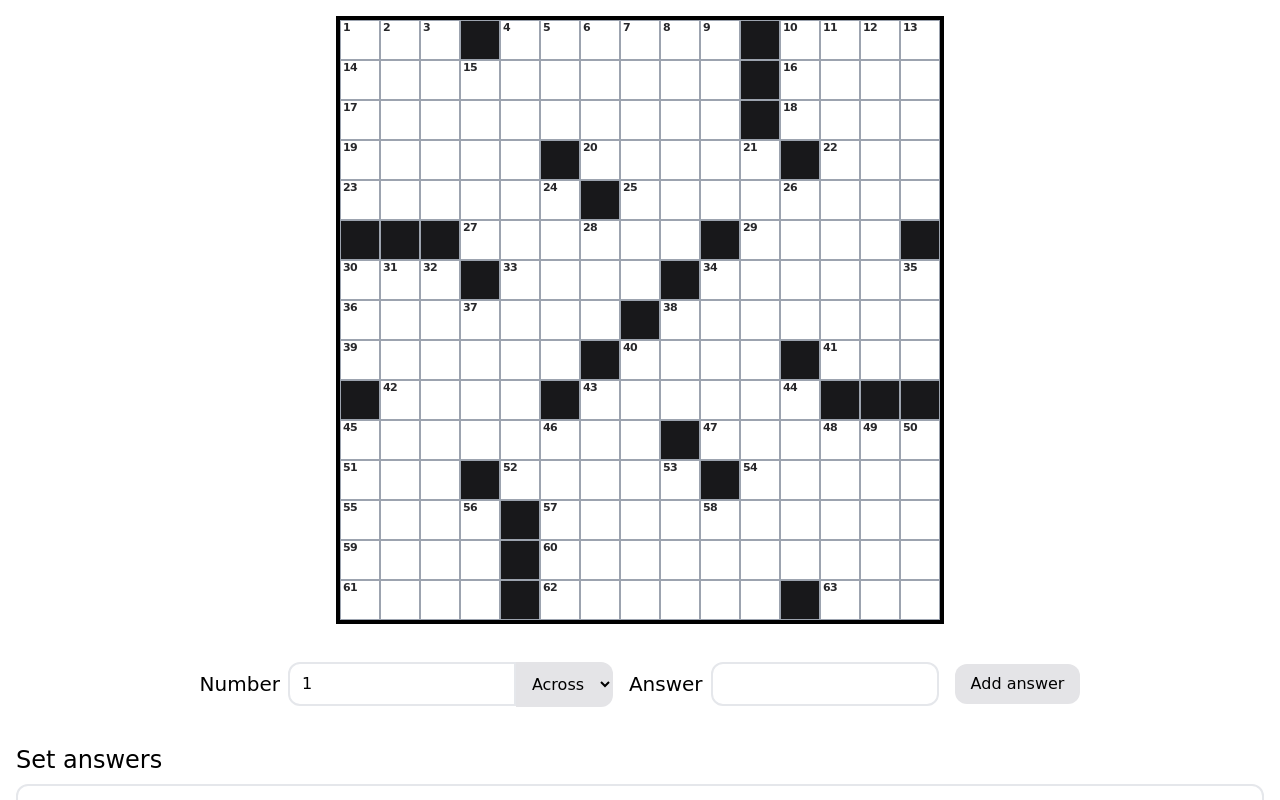
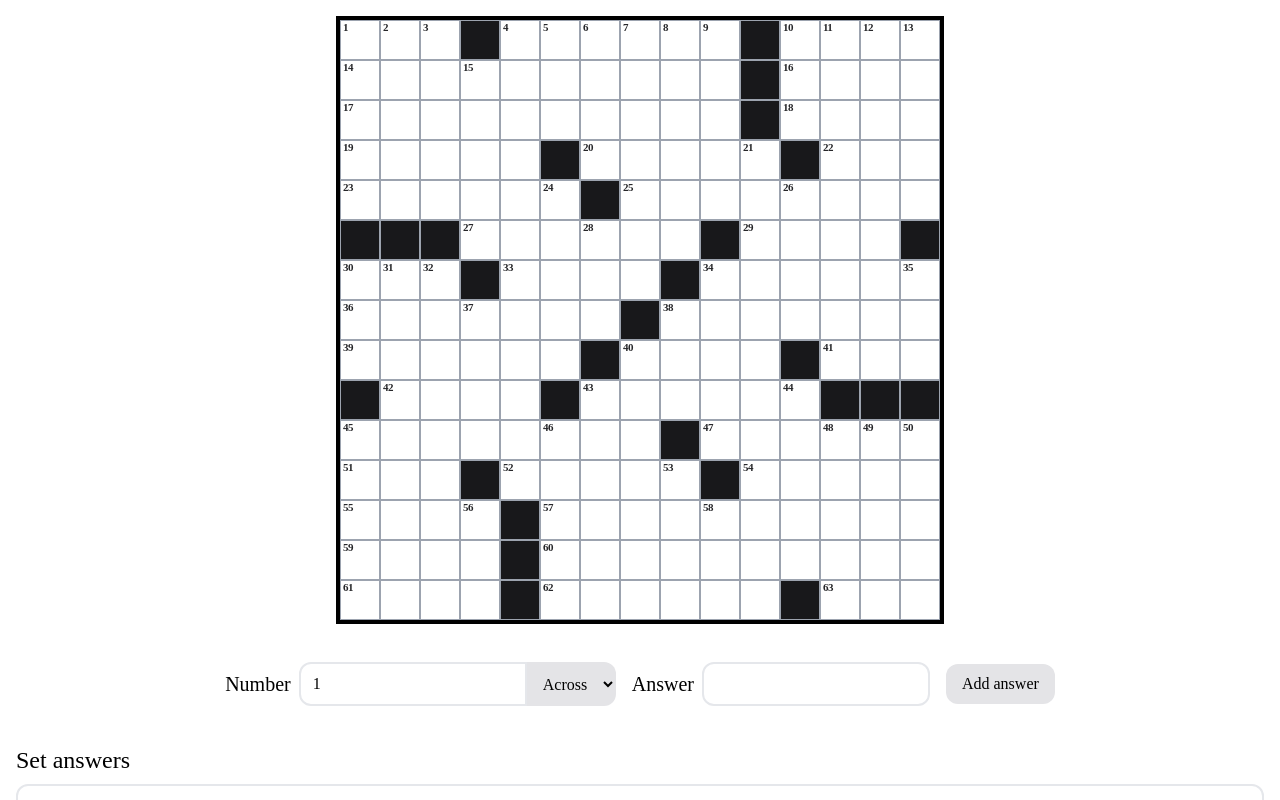
Before and after one commit to eamonma/crossy-grid, a React (Create React App) app: page / in a window 1280 px wide. Shown: the top 800 px of the page. Built offline with nearby package versions, Linux system fonts and the light colour scheme.

Commit message:
Change font to serif

```diff
--- a/src/index.css
+++ b/src/index.css
@@ -3,7 +3,7 @@ body {
   /* font-family: -apple-system, BlinkMacSystemFont, 'Segoe UI', 'Roboto', 'Oxygen',
     'Ubuntu', 'Cantarell', 'Fira Sans', 'Droid Sans', 'Helvetica Neue',
     sans-serif; */
-  font-family: "Comic Sans MS", sans-serif;
+  font-family: serif;
   -webkit-font-smoothing: antialiased;
   -moz-osx-font-smoothing: grayscale;
 }
```
